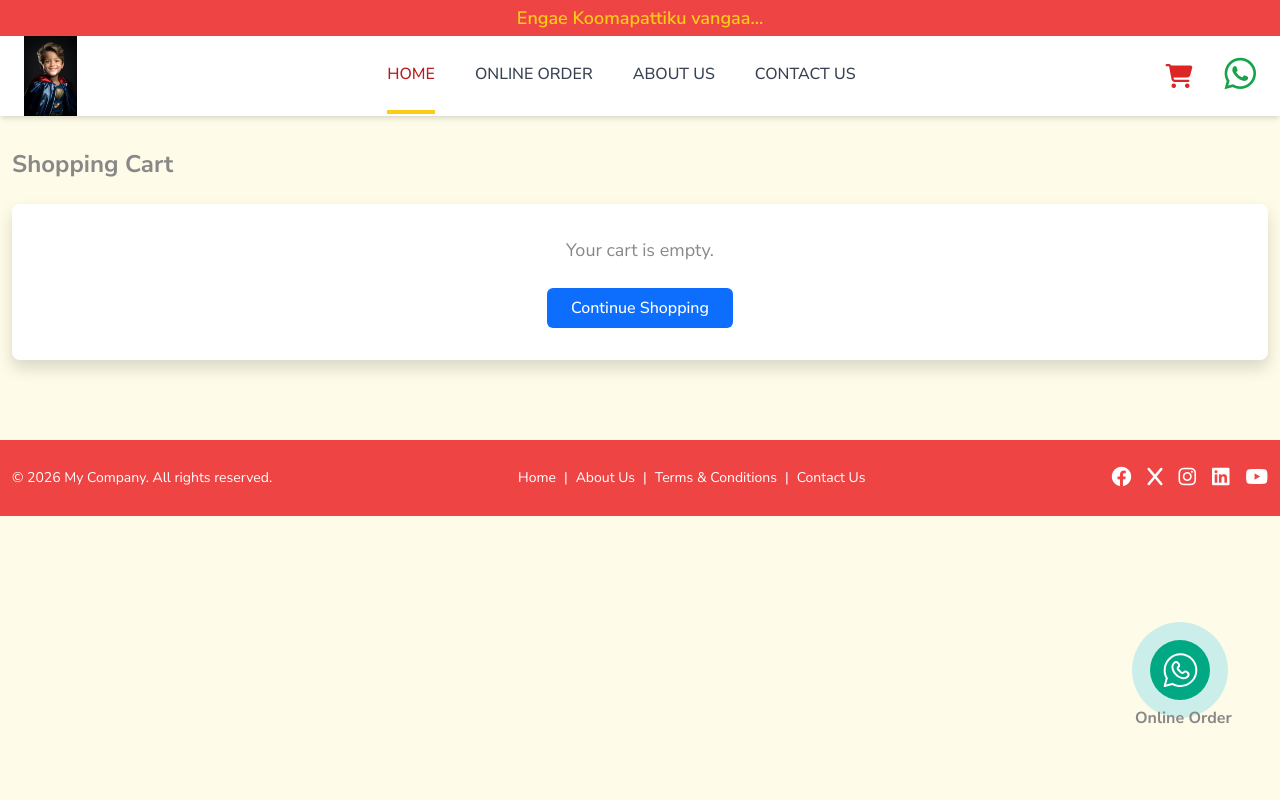
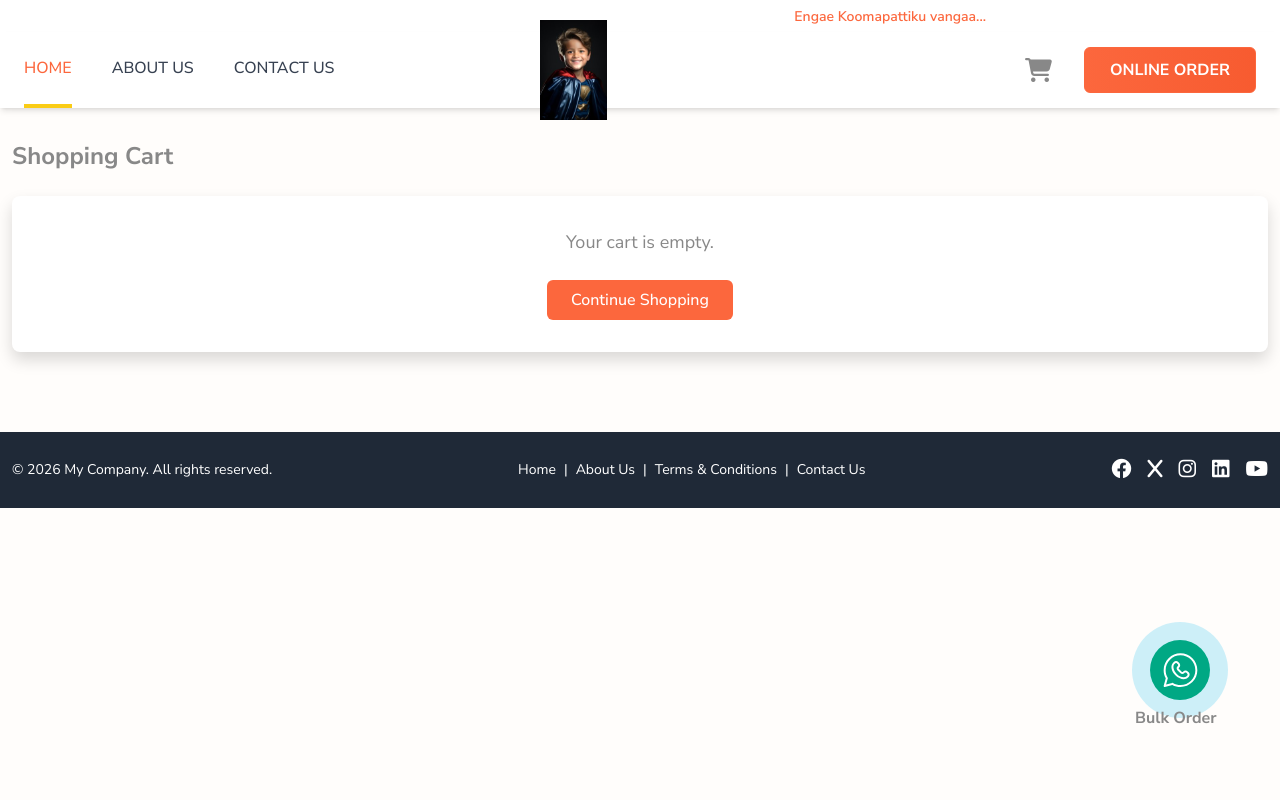
Before and after one commit to govind2988/ecomsirpika, a PHP site: page /cart.php in a window 1280 px wide. Run offline with PHP 8.4, Linux system fonts and the light colour scheme; data comes from the database, SQL or seed files in the repository; data that the repository does not hold is empty; some libraries are stand-ins or nearby versions.

Commit message:
homepage ui changes

```diff
--- a/assets/css/custom.css
+++ b/assets/css/custom.css
@@ -1,4 +1,5 @@
 @import url('https://fonts.googleapis.com/css2?family=Nunito+Sans:ital,opsz,wght@0,6..12,200..1000;1,6..12,200..1000&family=Rokkitt:ital,wght@0,100..900;1,100..900&display=swap');
+
 
 body{
     font-size: 16px;
@@ -23,6 +24,7 @@
    position: relative;
    z-index: 9;
    margin: 0;
+   margin-top: -100px;
  }
 
  .home-category .catItem{
@@ -36,6 +38,7 @@
  .home-category .catItem img{
    border-radius: 50%;
    border: #fff solid 5px;
+   margin: auto;
  }
  .home-category .catItem h2{
    font-size: 20px;
@@ -117,6 +120,7 @@
     z-index: 9;
     top: -65px;
     margin-left: -100px;
+     transition: all 0.3s ease;
  }
 
  .bannerSlider .owl-item img{
@@ -212,6 +216,8 @@
 .youtubeVideo{
    width: 80%;
    height: 500px;
+   margin: auto;
+   margin-top: 30px;
 }
 
 .left-column,
@@ -240,22 +246,18 @@
 }
 
 .btn-primary{
-   background: #fff;
+   background: linear-gradient(to right, #FC673D, #f75b30);
    border: #FC673D solid 1px;
-   color: #FC673D;
-   text-transform: capitalize;
+   color: #fff;
+   font-weight: 500;
+   position: relative;
    padding: 10px 25px;
+   outline: none;
 }
 
 .btn-primary:hover, .btn-primary:focus{
-   background: #1ABC9C;
-   border: #1ABC9C solid 1px;
-   color: #fff;
-}
-
-.btn-check:checked+.btn, .btn.active, .btn.show, .btn:first-child:active, :not(.btn-check)+.btn:active{
-   background: #1ABC9C;
-   border: #1ABC9C solid 1px;
+   background: linear-gradient(to right, #fd5c30, #FC673D);
+   border: #FC673D solid 1px;
    color: #fff;
 }
 
@@ -312,6 +314,10 @@
 
 .why-millets-section .right-column{
    text-align: right;
+}
+
+.why-millets-section .content p{
+   margin-bottom: 20px;
 }
 
 .instagram-section{
@@ -728,7 +734,7 @@
 }
 
 .whatsAppOrder::after{
-   content: "Online Order";
+   content: "Bulk Order";
    position: absolute;
    display: block;
    left: -15px;
@@ -888,6 +894,14 @@
    color: #FC673D;
 }
 
+.text-primary{
+   color: #FC673D !important;
+}
+
+.bg-primary{
+   background: #FC673D !important;
+}
+
 
 .homeBanner{
    margin: 0;
@@ -897,3 +911,49 @@
    height: 600px;
    object-fit: cover;
 }
+
+
+/* Marquee Animation */
+@keyframes marquee {
+    0% {
+        transform: translateX(0%);
+    }
+    100% {
+        transform: translateX(-100%);
+    }
+}
+
+.animate-marquee {
+    animation: marquee 30s linear infinite;
+}
+
+
+.marquee-container {
+  overflow: hidden; /* Hide text when it moves outside the box */
+  white-space: nowrap; /* Keep text on a single line */
+}
+
+.marquee-text {
+  display: inline-block;
+  padding-left: 100%; /* Start the text off-screen to the right */
+  animation: scroll-left 20s linear infinite;
+}
+
+@keyframes scroll-left {
+  0% { transform: translateX(0); }
+  100% { transform: translateX(-100%); } /* Move entirely to the left */
+}
+
+
+header.headerSticky .logo img {
+   height: 85px;
+   top: -30px;
+   transition: all 0.3s ease;
+
+}
+
+
+
+.online-order {
+   font-weight: 700;
+}
--- a/public/_footer.php
+++ b/public/_footer.php
@@ -15,7 +15,7 @@
     </span>
   </div>
 
-<footer class="bg-red-500 py-4 text-center mt-20">
+<footer class="bg-gray-800 py-4 text-center mt-20">
   <div class="container mx-auto text-sm text-white flex flex-col sm:flex-row justify-between gap-4 items-center">
 
 
--- a/public/_header.php
+++ b/public/_header.php
@@ -81,11 +81,11 @@
 </head>
 
 
-<body class="bg-yellow-50 flex flex-col min-h-screen">
+<body class="flex flex-col min-h-screen">
 
-      <div class="w-full bg-red-500 text-yellow-400 py-1 overflow-hidden">
-         <div class="whitespace-nowrap animate-marquee text-center font-semibold text-lg">
-            <?echo $settings['header_message']?>
+      <div class="marquee-container w-full bg-white text-primary py-1 overflow-hidden shadow-md  relative">
+         <div class="whitespace-nowrap marquee-text text-center font-semibold text-sm">
+            <?php echo $settings['header_message']?>
          </div>
       </div>
 
@@ -93,24 +93,12 @@
       <header class="sticky top-0 z-30 bg-white shadow-md">
 
       <div class="container mx-auto flex items-center justify-between px-4">
-            <!-- Logo -->
-            <div class="flex items-center space-x-2">
-              <a href="index.php" class="flex items-center gap-2">
-			   <?php if (!empty($settings['logo'])): ?>
-					  <span class="text-2xl font-bold text-red-700">
-						   <img src="uploads/<?= htmlspecialchars($settings['logo']) ?>" alt="Logo" class="h-20 mx-auto sm:mx-0">
-					  </span>
-				<?php else: ?>
-					<h1 class="text-xl font-bold text-gray-700"><?= htmlspecialchars($settings['company_name'] ?? 'Company Name') ?>
-					</h1>
-				<?php endif; ?>
-              </a>
-            </div>
+
 
             <!-- Menu -->
             <nav class="hidden md:flex space-x-10 uppercase">
-              <a href="index.php" class="text-red-700 font-medium border-b-4 border-yellow-400 hover:border-b-4 py-6">Home</a>
-              <a href="products.php" class="text-gray-700 font-medium border-b-4 border-transparent hover:border-yellow-400 py-6">Online Order</a>
+              <a href="index.php" class="text-primary font-medium border-b-4 border-yellow-400 hover:border-b-4 py-6">Home</a>
+              <!-- <a href="products.php" class="text-gray-700 font-medium border-b-4 border-transparent hover:border-yellow-400 py-6">Online Order</a> -->
               <a href="aboutus.php" class="text-gray-700 font-medium border-b-4 border-transparent hover:border-yellow-400 py-6">About Us</a>
               <a href="contactus.php" class="text-gray-700 font-medium border-b-4 border-transparent hover:border-yellow-400 py-6">Contact Us</a>
             </nav>
@@ -125,21 +113,45 @@
               <!-- Cart Icon -->
                <div class="relative mr-4">
                  <a href="cart.php">
-                   <i class="fa fa-shopping-cart text-2xl text-red-600"></i>
+                   <i class="fa fa-shopping-cart text-2xl text-pri"></i>
                     <?php if (isset($cartCount) && $cartCount > 0): ?>
                       <span class="absolute -top-2 -right-2 bg-yellow-400 text-red-700 text-xs font-bold rounded-full px-1.5"><?= $cartCount ?></span>
                     <?php endif; ?>
                   </a>
                </div>
             <!-- WhatsApp Icon -->
-              <a href="https://wa.me/<?= htmlspecialchars($settings['whatsapp_no']) ?>" target="_blank" class="text-green-600 text-4xl hover:text-green-700">
+              <!-- <a href="https://wa.me/<?= htmlspecialchars($settings['whatsapp_no']) ?>" target="_blank" class="text-green-600 text-4xl hover:text-green-700">
                   <i class="fab fa-whatsapp"></i>
+              </a> -->
+
+              <a class="online-order btn btn-primary text-uppercase" href="products.php">
+                   Online Order
               </a>
+
               <!-- Mobile Menu Button -->
               <button class="md:hidden text-red-600 text-2xl focus:outline-none" id="mobile-menu-btn">
                   <i class="fa fa-bars"></i>
               </button>
             </div>
+
+
+
+             <!-- Logo -->
+            <div class="logo text-center position-absolute start-0 container-fluid">
+              <a href="index.php" class="flex items-center gap-2">
+              <?php if (!empty($settings['logo'])): ?>
+                  <span class="text-2xl font-bold text-red-700 m-auto">
+                    <img src="uploads/<?= htmlspecialchars($settings['logo']) ?>" alt="Logo">
+                  </span>
+              <?php else: ?>
+                <h1 class="text-xl font-bold text-gray-700"><?= htmlspecialchars($settings['company_name'] ?? 'Company Name') ?>
+                </h1>
+              <?php endif; ?>
+                    </a>
+            </div>
+
+
+
 
              <!-- Mobile Menu -->
          <div class="md:hidden hidden px-4 pb-3" id="mobile-menu">
@@ -150,3 +162,16 @@
         </div>
 
       </header>
+
+      <script>
+        // Add headerSticky class on scroll
+        const header = document.querySelector('header');
+
+        window.addEventListener('scroll', function() {
+          if (window.scrollY > 0) {
+            header.classList.add('headerSticky');
+          } else {
+            header.classList.remove('headerSticky');
+          }
+        });
+      </script>
```
Also changed, not shown: public/index.php (+100 -41 lines).
